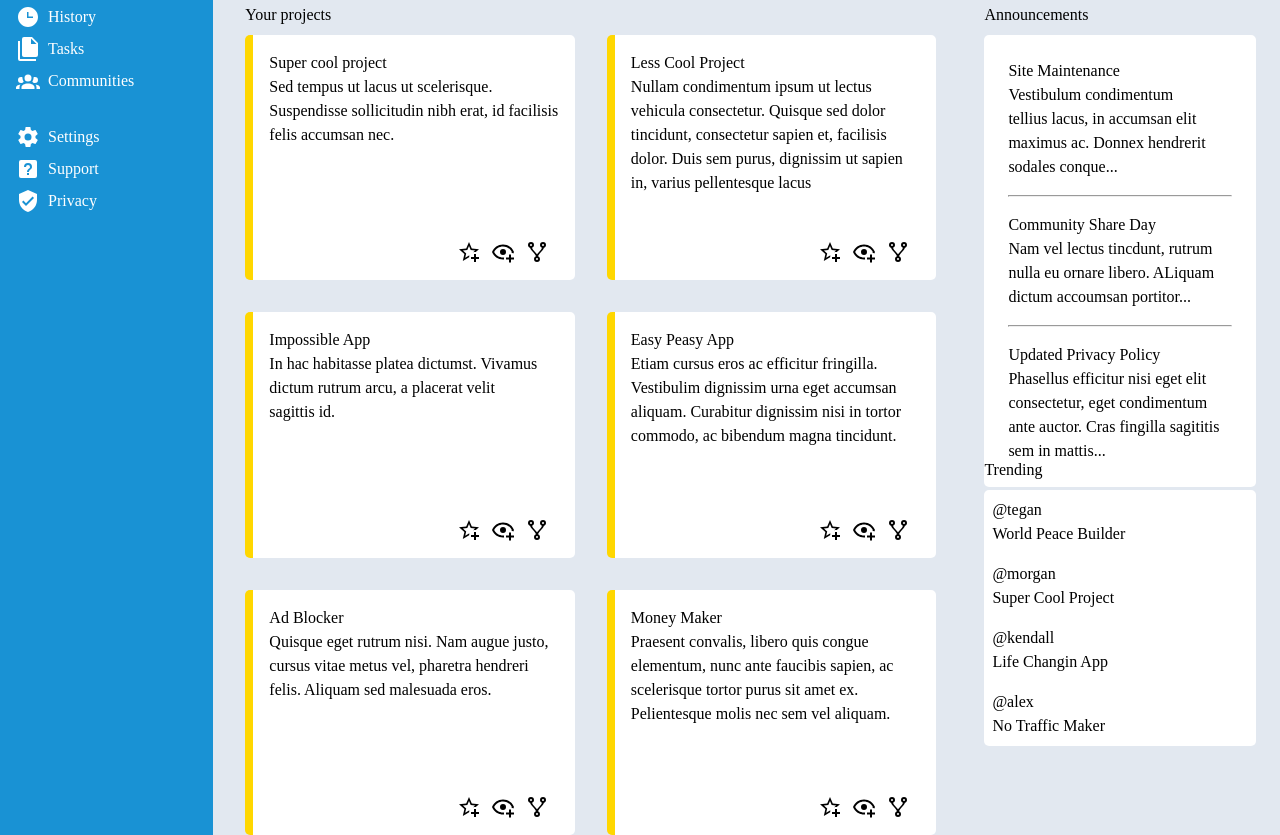
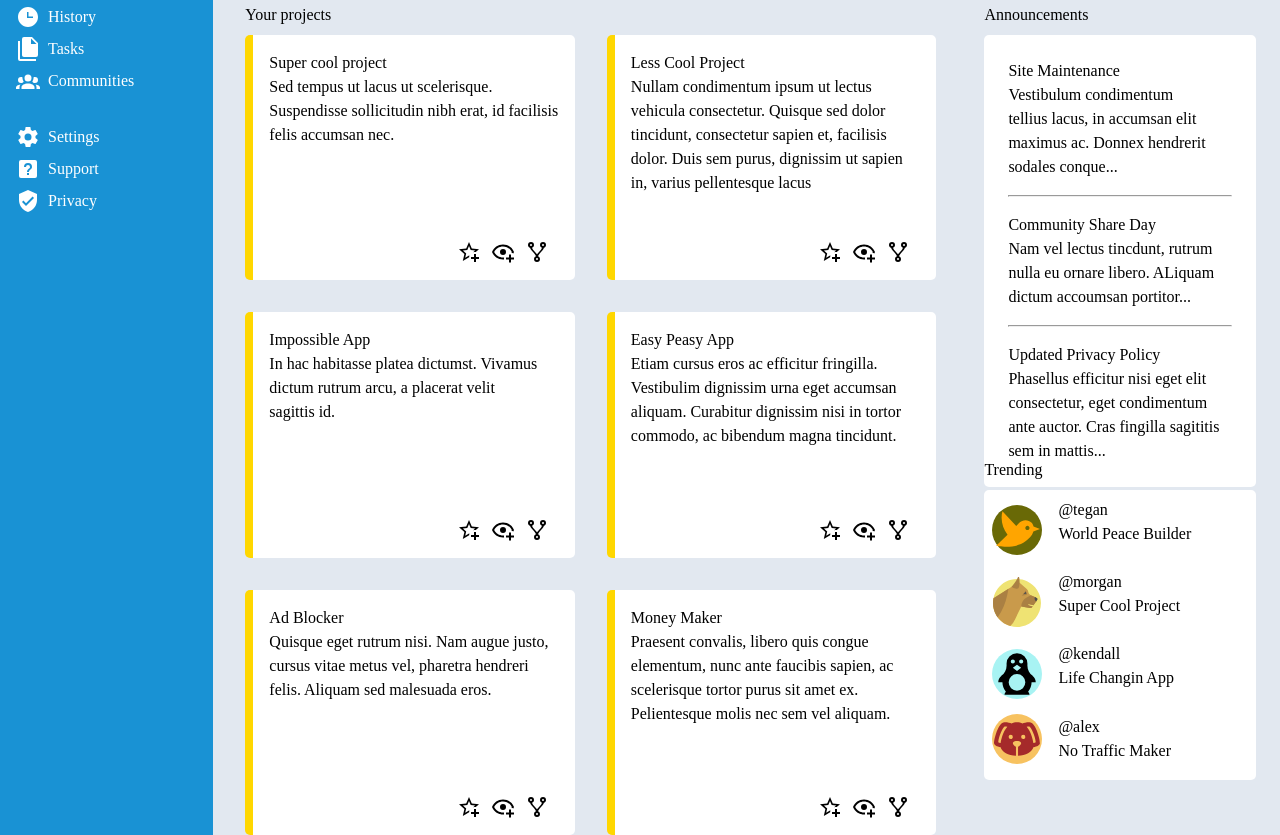
Before and after one commit to abrahamjust/Admin-Dashboard, a plain HTML site: page index.html in a window 1280 px wide. Shown: the part 203-1038 px from the top of the page. Drawn offline with Linux system fonts and the light colour scheme.

Commit message:
completed the entire structure along with images, only fonts to be changed

```diff
--- a/index.html
+++ b/index.html
@@ -162,17 +162,36 @@
                 <div class="trending">
                     <p>Trending</p>
                     <div class="trending_container">
+                        <div class="contain">
+                            <div class="pfp bird">
+                                <img src="icons/bird.svg" alt="Birb">
+                            </div>
                             <div class="points_trending">
                                 <p>@tegan</p>
                                 <p>World Peace Builder</p>
+                            </div>
+                        </div>
+                        <div class="contain">
+                            <div class="pfp dog">
+                                <img src="icons/dog-svgrepo-com.svg" alt="Dog">
                             </div>
                             <div class="points_trending">
                                 <p>@morgan</p>
                                 <p>Super Cool Project</p>
                             </div>
+                        </div>
+                        <div class="contain">
+                            <div class="pfp penguin">
+                                <img src="icons/penguin.svg" alt="penguin">
+                            </div>
                             <div class="points_trending">
                                 <p>@kendall</p>
                                 <p>Life Changin App</p>
+                            </div>
+                        </div>
+                        <div class="contain">
+                            <div class="pfp dogge">
+                                <img src="icons/dog.svg" alt="dogge">
                             </div>
                             <div>
                                 <p>@alex</p>
@@ -182,5 +201,6 @@
                     </div>
                 </div>
             </div>
+        </div>
     </body>
 </html>
--- a/style.css
+++ b/style.css
@@ -259,3 +259,23 @@ button {
 hr {
 	margin-bottom: 1rem;
 }
+
+.contain .pfp {
+  border-radius: 50px;
+  margin-right: 1rem;
+  width: 50px;
+  height: 50px;
+  display: flex;
+}
+
+.dogge {
+  background-color: rgb(247, 194, 96);
+}
+
+.penguin {
+  background-color: rgb(168, 243, 243);
+}
+
+.bird {
+  background-color: rgb(105, 105, 6);
+}
```
Also changed, not shown: icons/bird.svg (added), icons/dog.svg (added), icons/penguin.svg (added). Lines whose indentation alone changed are shown as unchanged.
